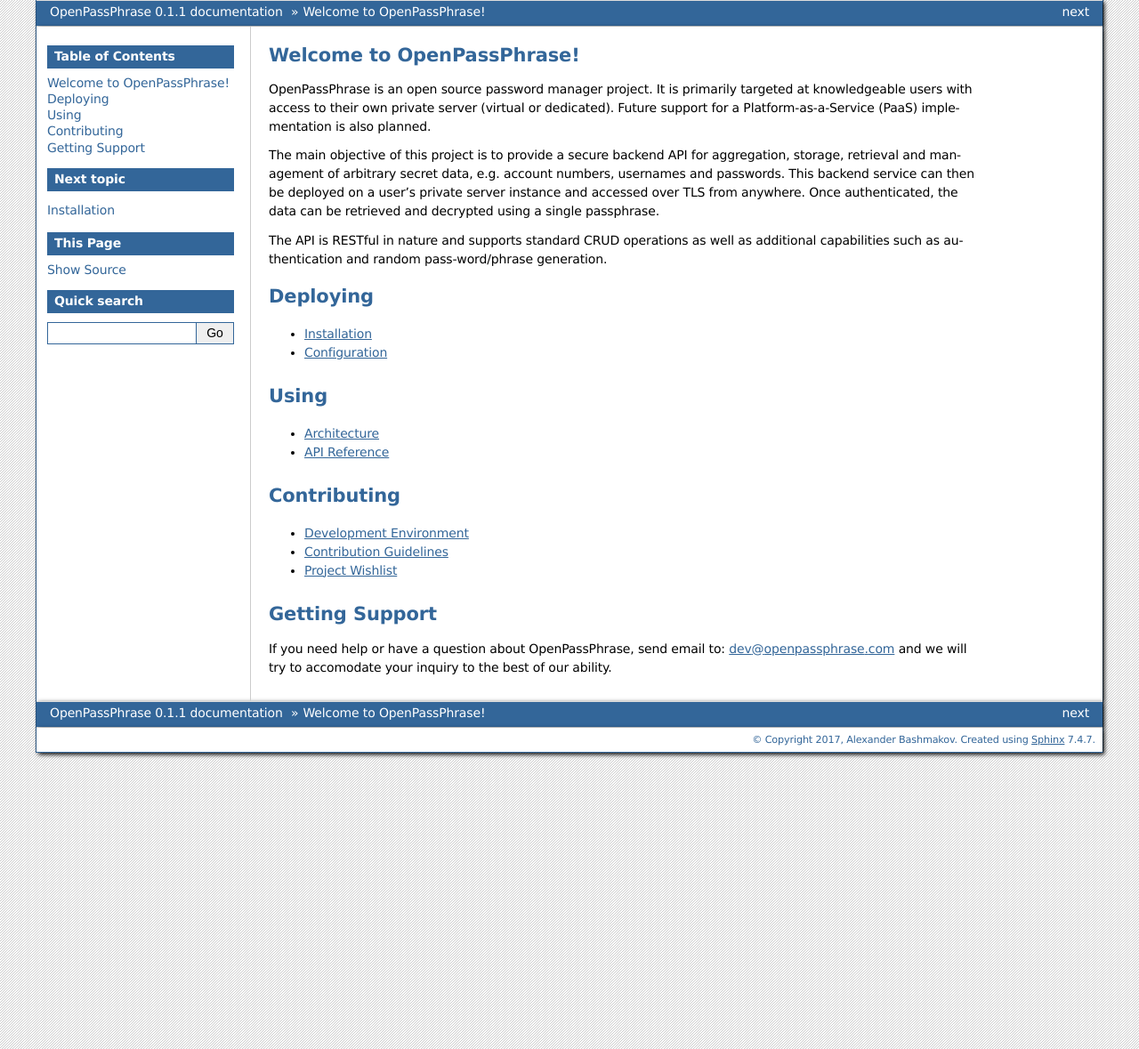
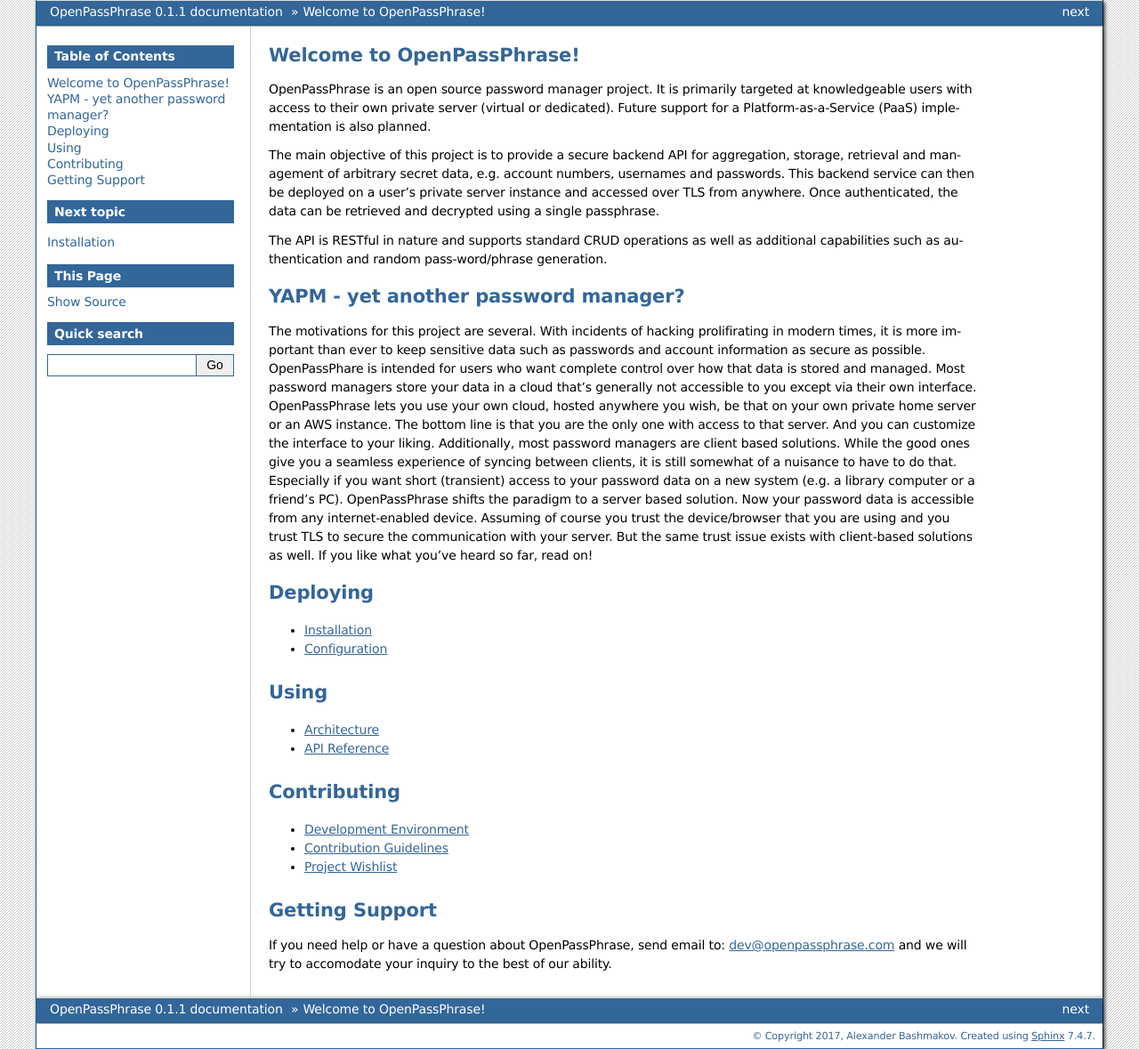
Before and after one commit to openpassphrase/opp, a Sphinx documentation site: the page built from docs/source/index.rst, in a window 1280 px wide. Shown: the whole page at 89% size. Built offline with Sphinx 7.4.7, drawn with Linux system fonts in a browser that asks for light colours.

Commit message:
Added YAPM text in intro.

```diff
--- a/docs/source/index.rst
+++ b/docs/source/index.rst
@@ -33,6 +33,32 @@
 as additional capabilities such as authentication and random pass-word/phrase
 generation.
 
+
+YAPM - yet another password manager?
+====================================
+
+The motivations for this project are several. With incidents of hacking
+prolifirating in modern times, it is more important than ever to keep
+sensitive data such as passwords and account information as secure as
+possible. OpenPassPhare is intended for users who want complete control
+over how that data is stored and managed. Most password managers store
+your data in a cloud that's generally not accessible to you except via
+their own interface. OpenPassPhrase lets you use your own cloud, hosted
+anywhere you wish, be that on your own private home server or an AWS
+instance. The bottom line is that you are the only one with access
+to that server. And you can customize the interface to your liking.
+Additionally, most password managers are client based solutions. While
+the good ones give you a seamless experience of syncing between clients,
+it is still somewhat of a nuisance to have to do that. Especially if you
+want short (transient) access to your password data on a new system
+(e.g. a library computer or a friend's PC). OpenPassPhrase shifts the
+paradigm to a server based solution. Now your password data is accessible
+from any internet-enabled device. Assuming of course you trust the
+device/browser that you are using and you trust TLS to secure the
+communication with your server. But the same trust issue exists with
+client-based solutions as well. If you like what you've heard so far,
+read on!
+
 Deploying
 =========
 
```
